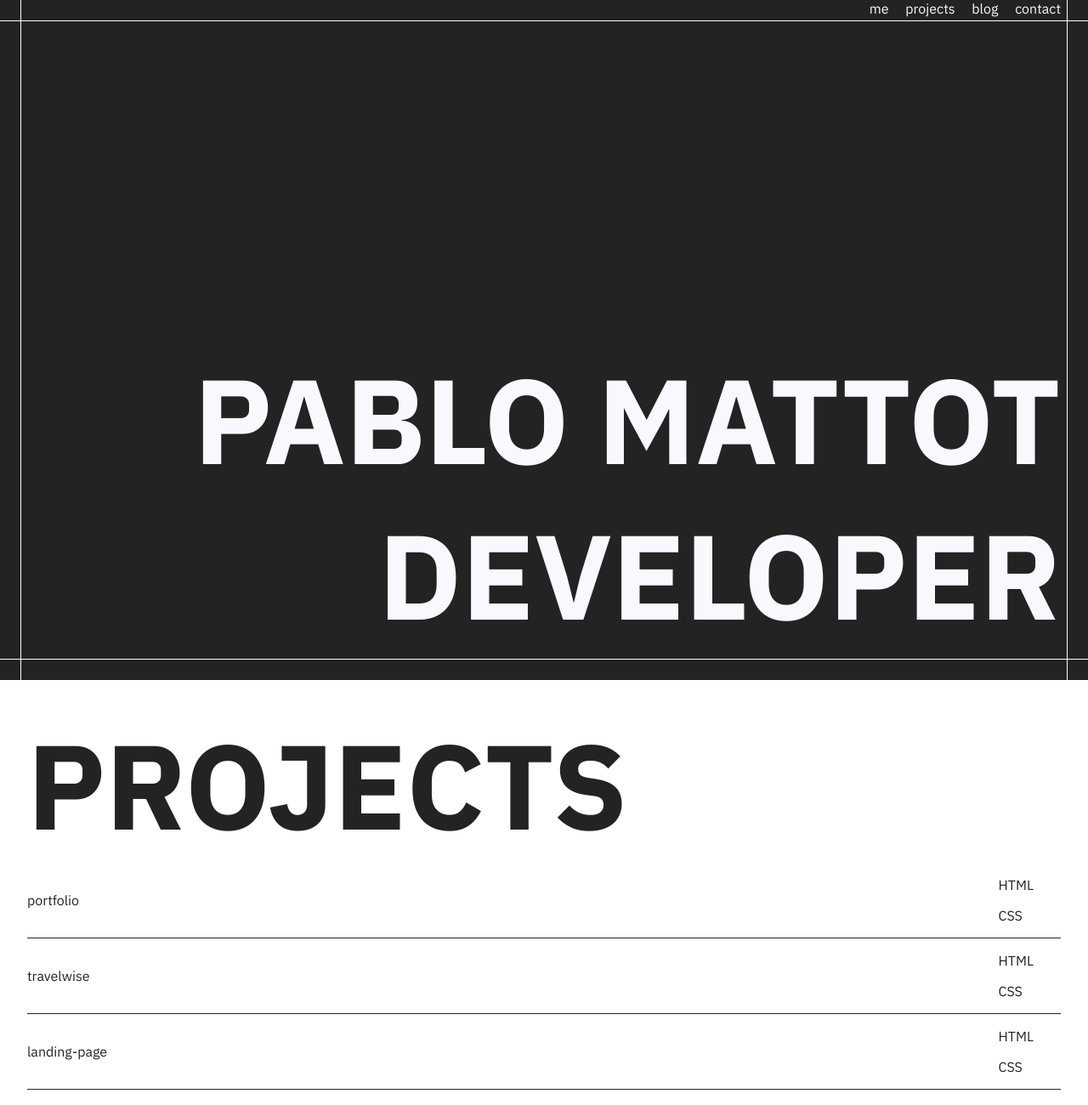
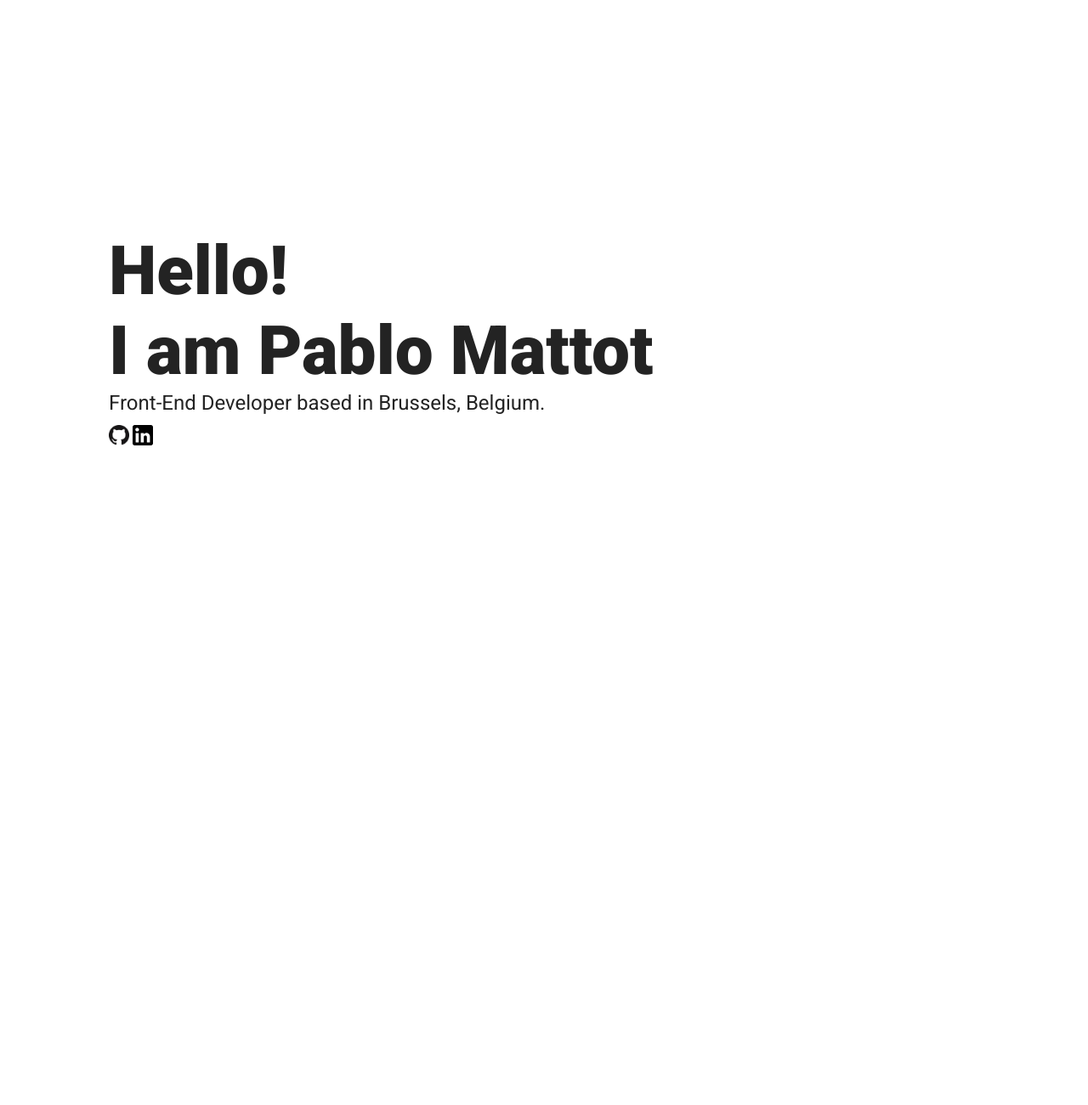
Before and after one commit to pablomattot/portfolio, a plain HTML site: page index.html in a window 1280 px wide. Shown: the whole page at 85% size. After the commit the page ends 800 px from the top, so only its background shows below. Drawn offline with Linux system fonts and the light colour scheme.

Commit message:
Redesign of portfolio website. Added script.js file and media folder with icons and custom cursor

```diff
--- a/index.html
+++ b/index.html
@@ -5,78 +5,25 @@
     <meta charset="UTF-8">
     <meta http-equiv="X-UA-Compatible" content="IE=edge">
     <meta name="viewport" content="width=device-width, initial-scale=1.0">
-    <title>Portfolio</title>
+    <title>Pablo Mattot</title>
     <link rel="stylesheet" href="style.css">
 </head>
 
 <body>
-    <div id="websiteFrameTop" class="websiteFrame"></div>
-    <div id="websiteFrameRight" class="websiteFrame"></div>
-    <div id="websiteFrameBottom" class="websiteFrame"></div>
-    <div id="websiteFrameLeft" class="websiteFrame"></div>
-    <header>
-        <nav>
-            <ul>
-                <li><a href="#me">me</a></li>
-                <li><a href="#projects">projects</a></li>
-                <li><a href="#">blog</a></li>
-                <li><a href="#">contact</a></li>
-            </ul>
-        </nav>
-    </header>
 
     <main>
-        <div class="content" id="me">
-            <h1>
-                pablo mattot
-                <br>
-                developer
-            </h1>
-        </div>
-
-        <div class="content" id="projects">
-            <h1>projects</h1>
-            <a href="#">
-                <div class="project">
-                    <div class="project-title">
-                        portfolio
-                    </div>
-                    <div class="project-skills">
-                        <ul>
-                            <li>HTML</li>
-                            <li>CSS</li>
-                        </ul>
-                    </div>
-                </div>
-            </a>
-            <a href="https://pablomattot.github.io/travel-agency/" target="blank">
-                <div class="project">
-                    <div class="project-title">
-                        travelwise
-                    </div>
-                    <div class="project-skills">
-                        <ul>
-                            <li>HTML</li>
-                            <li>CSS</li>
-                        </ul>
-                    </div>
-                </div>
-            </a>
-            <a href="https://pablomattot.github.io/landing-page/" target="blank">
-                <div class="project">
-                    <div class="project-title">
-                        landing-page
-                    </div>
-                    <div class="project-skills">
-                        <ul>
-                            <li>HTML</li>
-                            <li>CSS</li>
-                        </ul>
-                    </div>
-                </div>
-            </a>
+        <div class="introduction">
+            <h1>Hello! <br>
+                I am Pablo Mattot</h1>
+            <p>Front-End Developer based in Brussels, Belgium.</p>
+            <section>
+                <img src="/media/GitHub-Mark-32px.png" alt="Github logo" class="icon-link">
+                <img src="/media/linkedin-logo.svg" alt="LinkedIn logo" class="icon-link">
+            </section>
         </div>
     </main>
+
+    <script src="script.js"></script>
 </body>
 
 </html>
--- a/style.css
+++ b/style.css
@@ -1,235 +1,56 @@
-/* IMPORTS */
+/* FONT IMPORT */
+@import url('https://fonts.googleapis.com/css2?family=Roboto:wght@300;400;500;700;900&display=swap');
 
-@import url('https://fonts.googleapis.com/css2?family=IBM+Plex+Sans:wght@100;200;300;400;500;600;700&display=swap');
 /* GENERAL */
-
 * {
     margin: 0;
     padding: 0;
+    box-sizing: border-box;
+    cursor: url(/media/cursor.svg), pointer !important;
+    font-family: 'Roboto', sans-serif;
+    color: #232323;
 }
 
-html, body, main {
+/* CONTENT */
+main {
+    padding: 10vw;
     height: 100vh;
-    font-family: 'IBM Plex Sans', sans-serif;
-    scroll-behavior: smooth;
+    display: flex;
+    justify-content: space-between;
+    align-items: center;
+}
+
+.introduction {
+    display: flex;
+    flex-direction: column;
 }
 
 h1 {
-    text-transform: uppercase;
-    font-weight: 700;
-    font-size: 11vw;
+    font-weight: 900;
+    font-size: 80px;
 }
 
-/* PAGE BORDER */
-
-.websiteFrame {
-    position: fixed;
-    background-color: #FFF;
+p {
+    font-weight: 400;
+    font-size: 24px;
+    margin-bottom: .5em;
 }
 
-#websiteFrameTop {
-    top: 1.5em;
-    left: 0;
-    width: 100%;
-    height: 1px;
-    animation: fromLeft .2s ease-in-out 0s 1 normal forwards;
+.icon-link {
+    max-width: 24px;
+    transition: all ease-in-out .3s;
 }
 
-#websiteFrameRight {
-    top: 0;
-    bottom: 0;
-    right: 1.5em;
-    width: 1px;
-    visibility: hidden;
-    animation: fromTop .2s ease-in-out .2s 1 normal forwards;
+.icon-link:hover {
+    transform: scale(1.2) rotate(360deg);
 }
 
-#websiteFrameBottom {
-    bottom: 1.5em;
-    left: 0;
-    width: 100%;
-    height: 1px;
-    visibility: hidden;
-    animation: fromRight .2s ease-in-out .4s 1 normal forwards;
-}
-
-#websiteFrameLeft {
-    top: 0;
-    bottom: 0;
-    left: 1.5em;
-    width: 1px;
-    visibility: hidden;
-    animation: fromBot .2s ease-in-out .6s 1 normal forwards;
-}
-
-@keyframes fromLeft {
-    from {
-        transform: translateX(-100%);
+/* MEDIA QUERIES */
+@media only screen and (max-width: 800px) {
+    h1 {
+        font-size: 9vw;
     }
-    to {
-        transform: translateX(0);
+    p {
+        font-size: 4vw;
     }
-}
-
-@keyframes fromRight {
-    from {
-        visibility: visible;
-        transform: translateX(100%);
-    }
-    to {
-        visibility: visible;
-        transform: translateX(0);
-    }
-}
-
-@keyframes fromTop {
-    from {
-        visibility: visible;
-        transform: translateY(-100%);
-    }
-    to {
-        visibility: visible;
-        transform: translateY(0);
-    }
-}
-
-@keyframes fromBot {
-    from {
-        visibility: visible;
-        transform: translateY(100%);
-    }
-    to {
-        visibility: visible;
-        transform: translateY(0);
-    }
-}
-
-@keyframes appear{
-    from {
-        visibility: hidden;
-    }
-    to {
-        visibility: visible;
-    }
-}
-
-/* NAVIGATION */
-
-header {
-    display: flex;
-    align-items: center;
-    justify-content: end;
-    z-index: 3;
-    position: fixed;
-    top: 0;
-    right: 2em;
-    background-color: #232323;
-    visibility: hidden;
-    animation: fromTop .5s ease-in-out .8s 1 normal forwards;
-}
-
-nav, nav ul {
-    align-items: center;
-}
-
-li {
-    list-style-type: none;
-}
-
-nav li {
-    margin-left: 1rem;
-    display: inline-block;
-    transition: opacity .3s;
-}
-
-nav ul:hover li:not(:hover) {
-    opacity: .5;
-}
-
-nav li a {
-    color: #faf8ff;
-}
-
-a {
-    color: #232323;
-    position: relative;
-    text-decoration: none;
-    display: inline-block;
-}
-
-/* HOVER ANIMATION */
-
-/*
-    display: inline-block | on text to prevent underline from spanning entire parent element
-    transform: scaleX(0) | to hide the underline
-    transform: scaleX(1) via :hover | to display the pseudo-element
-*/
-
-nav li a::before, nav li a::after {
-    content: "";
-    position: absolute;
-    bottom: 0;
-    left: 0;
-    width: 100%;
-    height: 3px;
-    transform: scaleX(0);
-    transform-origin: bottom right;
-    transition: transform .25s ease-out;
-}
-
-nav li a::after {
-    background-color: #ff8847;
-}
-
-nav li a::before {
-    background-color: #7ab5b6;
-    transition-delay: .25s;
-}
-
-nav li a:hover::before, nav li a:hover::after {
-    transform: scaleX(1);
-    transform-origin: bottom left;
-}
-
-/* CONTENT */
-
-.content {
-    height: 100%;
-    padding: 2em;
-    box-sizing: border-box;
-    display: flex;
-    flex-direction: column;
-    color: #232323;
-}
-
-#me {
-    background-color: #232323;
-    justify-content: flex-end;
-}
-
-#me h1 {
-    text-align: right;
-    color: #faf8ff;
-    visibility: hidden;
-    animation: fromTop .5s ease-in-out .8s 1 normal forwards;
-}
-
-.project {
-    border-bottom: 1px solid #232323;
-    display: flex;
-    justify-content: space-between;
-    align-items: center;
-    padding-right: 2em;
-    transition: all .5s;
-}
-
-.project:hover {
-    background-color: #232323;
-    border-bottom: 1px solid #faf8ff;
-    color: #faf8ff;
-    padding-left: 2em;
-}
-
-.project li {
-    margin: 1em 0;
-}
+  }
```
Also changed, not shown: media/GitHub-Mark-32px.png (added), media/cursor.svg (added), media/linkedin-logo.svg (added), script.js (added).
